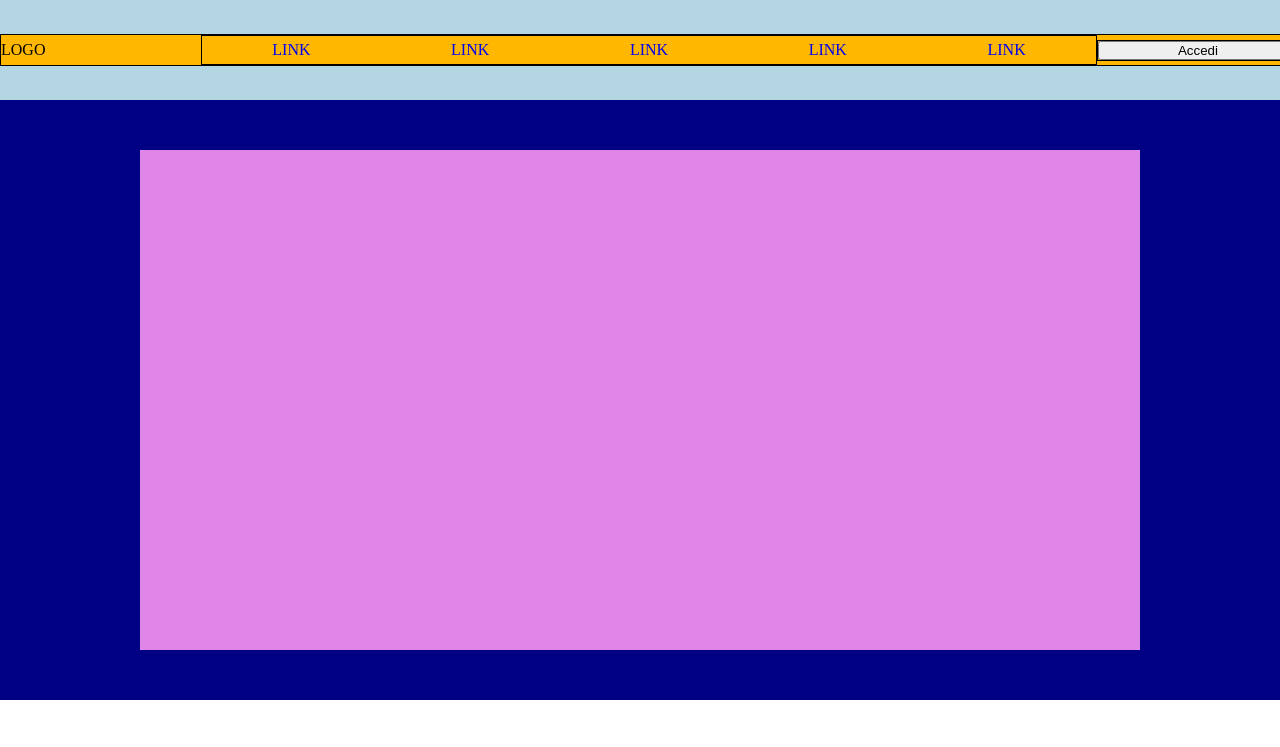
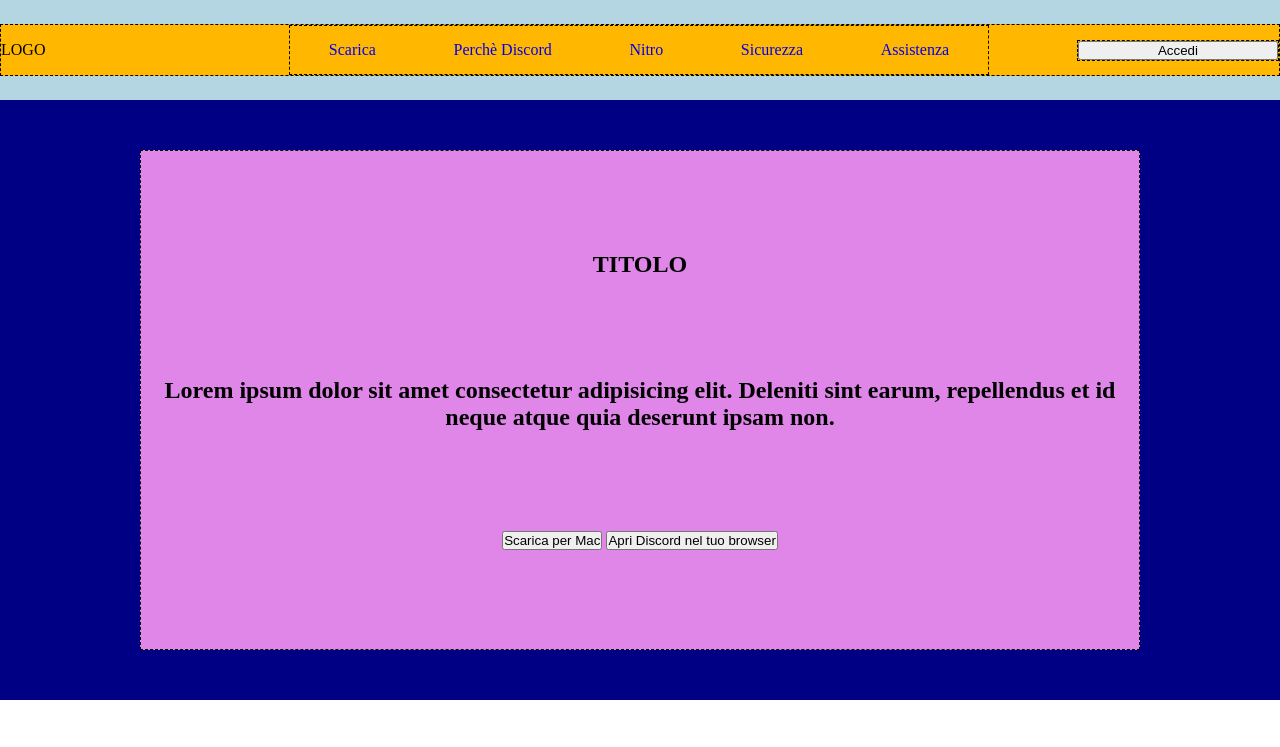
Before and after one commit to simoneaucello/htmlcss-struttura-discord, a plain HTML site: page index.html in a window 1280 px wide. Shown: the top 747 px of the page. Drawn offline with Linux system fonts and the light colour scheme.

Commit message:
[mod] structure to index,css

```diff
--- a/assets/css/style.css
+++ b/assets/css/style.css
@@ -7,6 +7,7 @@
 body{
 
 }
+
 
 /* HEADER  */
 
@@ -34,11 +35,12 @@ header{
 
 .debug{
   background-color: rgb(255, 183, 0);
-  border: 1px solid black;
+  border: 1px dashed black;
 }
 
 nav{
-width:1000px;
+width:700px;
+height:50px;
 }
 
 nav ul{
@@ -48,12 +50,14 @@ nav ul{
   list-style: none;
 }
 
+
 nav ul li a{
-  justify-content:space-around;
-  text-transform: uppercase;
+  display: flex;
+  justify-content:center;
+  align-items: center;
   text-decoration: none;
   display: inline-block;
-  padding: 5px 10px;
+  padding: 15px 10px;
 }
 
 nav ul li a:hover{
@@ -76,11 +80,30 @@ nav ul li a:hover{
 .jumbo-box{
   display: flex;
   justify-content: center;
-  align-items: center;
-  flex-wrap: wrap;
+  /* align-items: center; */
   background-color: #df86e8;
   width: 1000px;
   height: 500px;
+}
+
+.jumbo-text{
+  display: flex;
+  flex-direction: column;
+  justify-content: space-evenly;
+  text-align: center;
+
+}
+
+.top-button{
+
+}
+
+.scarica{
+
+}
+
+.browser{
+
 }
 
 /* MAIN  */
--- a/index.html
+++ b/index.html
@@ -9,42 +9,56 @@
 <body>
 
   <header>
+<!-- logo  -->
     <section class="container debug">
     <div>
       <div class="logo-img">LOGO</div>
     </div>
+<!-- logo  -->
 
+
+<!-- menu navigazione  -->
     <nav class="debug">
       <ul>
         <li>
-          <a href="#">link</a>
+          <a href="#">Scarica</a>
         </li>
         <li>
-          <a href="#">link</a>
+          <a href="#">Perchè Discord</a>
         </li>
         <li>
-          <a href="#">link</a>
+          <a href="#">Nitro</a>
         </li>
         <li>
-          <a href="#">link</a>
+          <a href="#">Sicurezza</a>
         </li>
         <li>
-          <a href="#">link</a>
+          <a href="#">Assistenza</a>
         </li>
       </ul>
+    </nav>
+<!-- menu navigazione  -->
 
-    </nav>
-
+<!-- login  -->
     <div class="debug">
       <input class="login" type="button" value="Accedi">
     </div>
   </section>
+<!-- login  -->
 </header>
 
 <!-- jumbotron -->
 <section>
   <div class="jumbotron">
-    <div class="jumbo-box">
+    <div class="jumbo-box debug">
+      <div class="jumbo-text">
+      <h1>TITOLO</h1>
+      <h2>Lorem ipsum dolor sit amet consectetur adipisicing elit. Deleniti sint earum, repellendus et id neque atque quia deserunt ipsam non.</h2>
+      <div class="top-button">
+      <input class="scarica" type="button" value="Scarica per Mac">
+      <input class="browser" type="button" value="Apri Discord nel tuo browser">
+    </div>
+    </div>
     </div>
   </div>
 <!-- jumbotron -->
@@ -54,9 +68,11 @@
 <main>
   <section class="box-channel">
     <div class="container debug">
-      <div class="channel-img">
+      <div class="channel-img debug">
+
       </div>
       <div class="channel-text">
+
       </div>
     </div>
   </section>
@@ -64,39 +80,35 @@
 <!-- sezione vocal chat  -->
   <section class="box-vocal">
     <div class="container debug">
-      <div class="vocal-text">
+      <div class="vocal-text debug">
       </div>
       <div class="vocal-img">
       </div>
     </div>
   </section>
-
+<!-- sezione vocal chat  -->
 
 <!-- sezione community -->
-  <section class="box-community">
+  <section class="box-community ">
     <div class="container debug">
-      <div class="community-img">
+      <div class="community-img debug ">
       </div>
       <div class="community-text">
       </div>
     </div>
-
+<!-- sezione community -->
   </section>
 
+<!-- sezione video-call  -->
   <section class="box-video">
     <div class="container debug">
       <div class="video-call">
       </div>
-
-
-
     </div>
 
+<!-- sezione video-call  -->
   </section>
-
-
 </main>
-
 
 <!-- FOOTER  -->
 
@@ -130,17 +142,11 @@
         <div class="bottom-foot">
           <div class="logo-foot debug">LOGO</div>
           <input class="registrati " type="button" value="Registrati">
-
         </div>
-
-
       </div>
-
     </div>
 
   </section>
-
 </footer>
-
 </body>
 </html>
```
Lines whose indentation alone changed are shown as unchanged.
